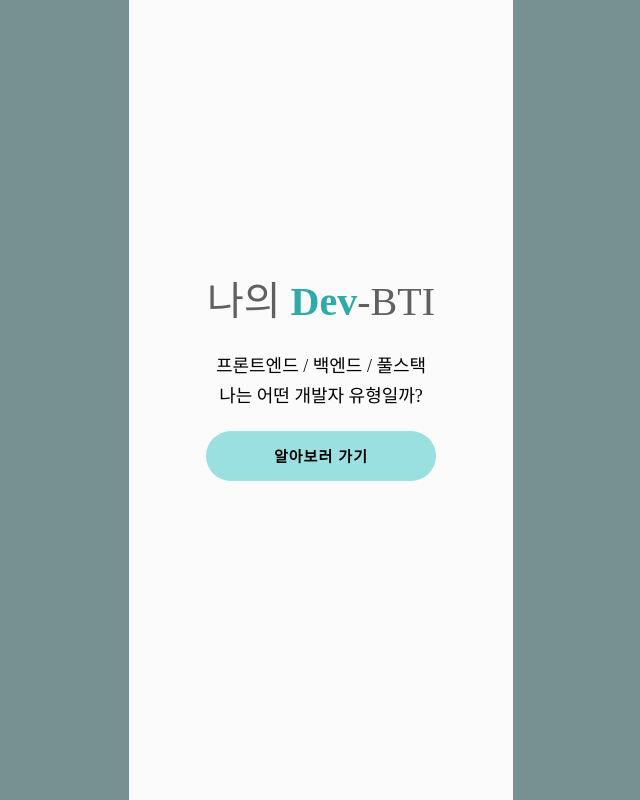
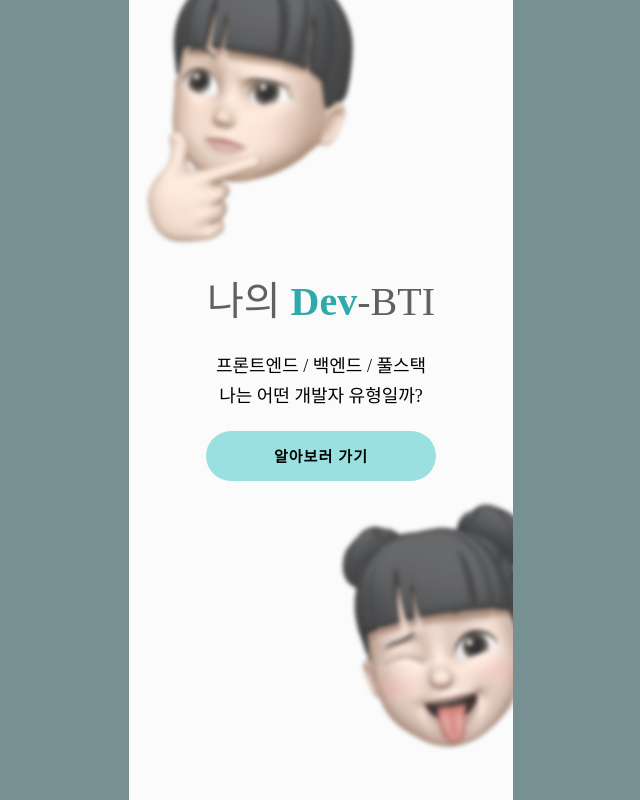
Before and after one commit to Dev-bti/Dev-bti_FrontEnd, a React (Vite) app: page / in a window 1280 px wide. Shown: the whole page, without its empty margins (319-959 px from the left). Built offline with nearby package versions, Linux system fonts and the light colour scheme.

Commit message:
:adhesive_bandage: Main 페이지에 미모티콘 이미지 파일 추가
code update

```diff
--- a/src/components/StartPage.jsx
+++ b/src/components/StartPage.jsx
@@ -7,7 +7,16 @@ export default function StartPage() {
   return (
     <div className="container">
       <div className="content-container start-page">
-        <img src="" alt="" />
+        <img
+          src="/assets/img/joohyun.png"
+          alt="joohyun"
+          className="main-img joohyun"
+        />
+        <img
+          src="/assets/img/jaeseung.png"
+          alt="jaeseung"
+          className="main-img jaeseung"
+        />
         <h1>
           나의 <span>Dev</span>-BTI
         </h1>
```
